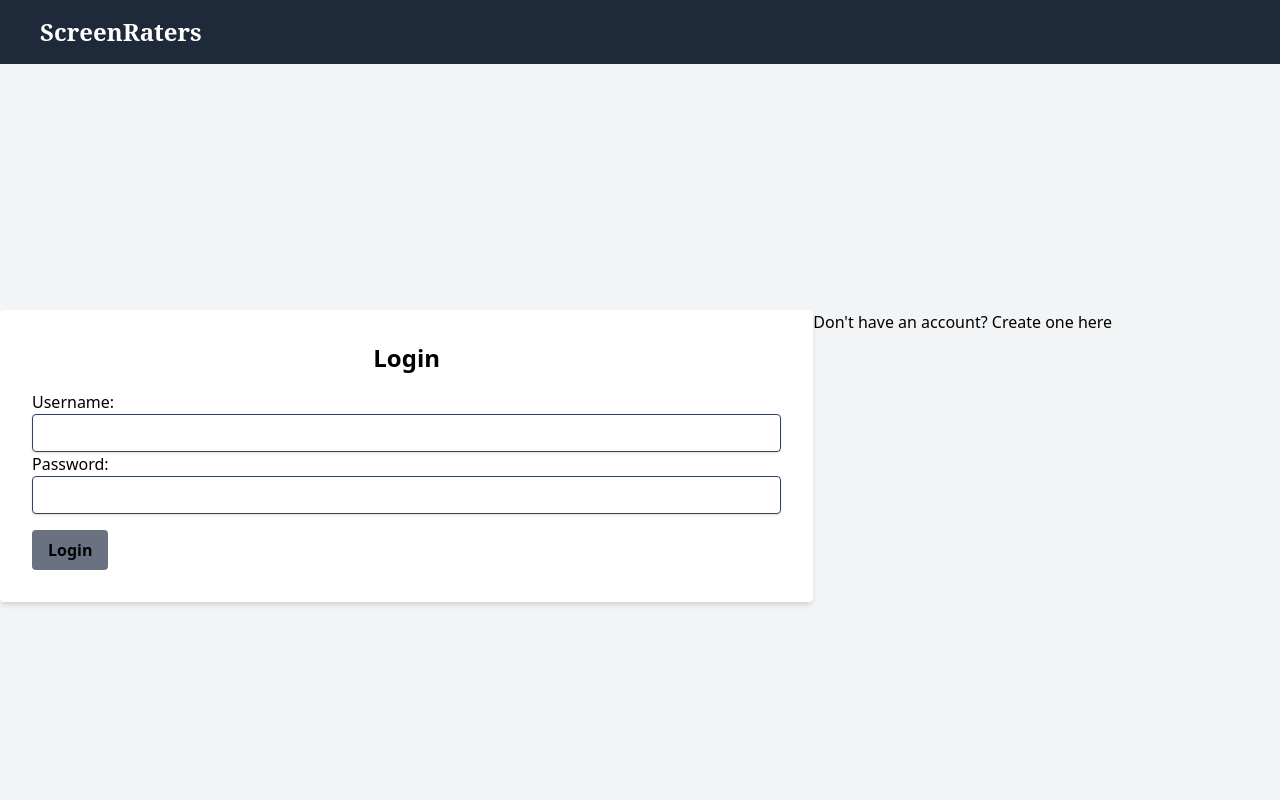
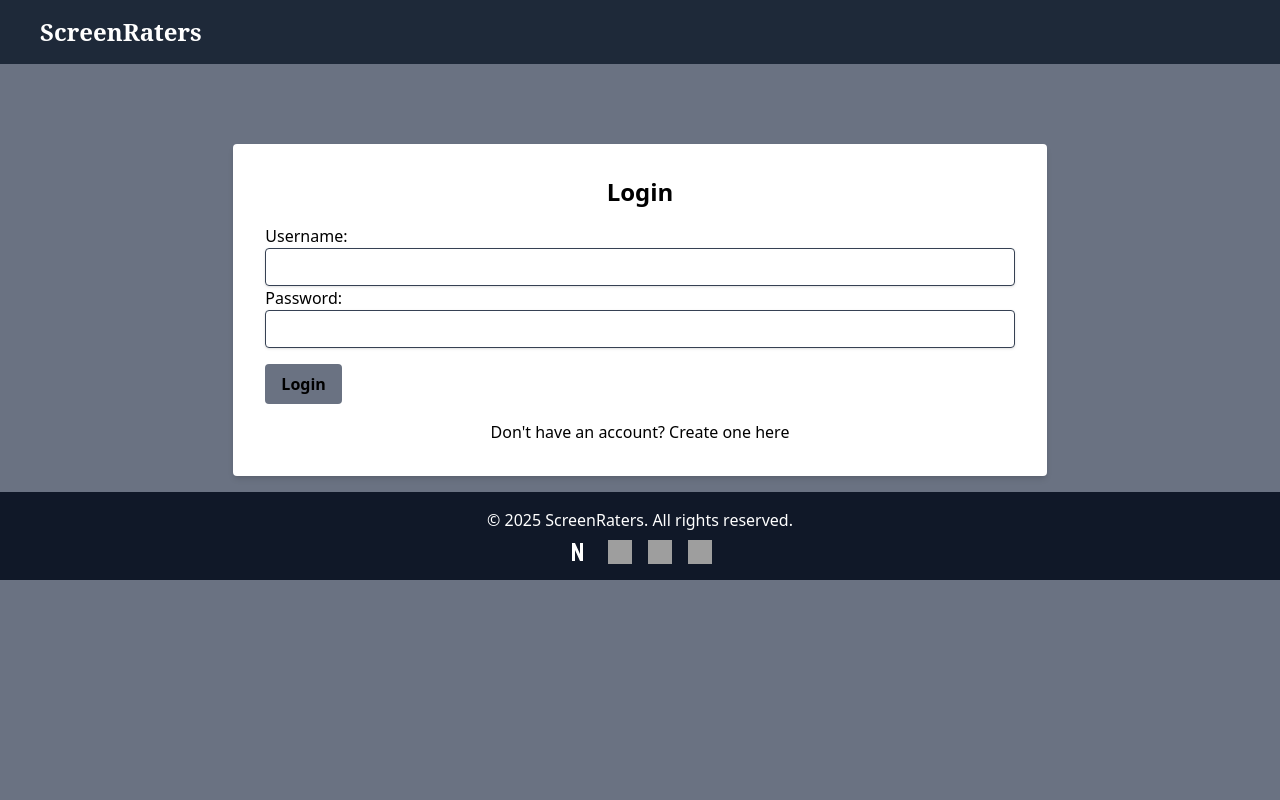
Before and after one commit to RiverH117/ScreenRaters, a React (Vite) app in the folder client/: page / in a window 1280 px wide. Shown: the top 800 px of the page. Built offline with nearby package versions, Linux system fonts and the light colour scheme; grey boxes are pictures that could not be loaded; a web font is replaced by a local one.

Commit message:
added styling to loginpage

```diff
--- a/client/src/index.css
+++ b/client/src/index.css
@@ -2,6 +2,11 @@
 
 @theme {
   --font-primary: "Kumar One", "serif";
+}
+@layer base {
+  body {
+    @apply bg-gray-500;
+  }
 }
 /* :root {
   font-family: Inter, system-ui, Avenir, Helvetica, Arial, sans-serif;
--- a/client/src/pages/CreateAccountPage.tsx
+++ b/client/src/pages/CreateAccountPage.tsx
@@ -18,13 +18,12 @@ const CreateAccountPage: React.FC = () => {
   };
 
   return (
-    <div className="w-full max-w-xs">
-      <div className="flex justify-center mt-20">
+    <div className="justify-items-center mt-20">
       <form
-          className="bg-gray shadow-md rounded px-8 py-8 pt-8 mb-4"
+        className="bg-white shadow-md rounded px-8 py-8 pt-8 mb-4"
         onSubmit={handleSubmit}
       >
-          <h1>Create Account</h1>
+        <h1 className="text-center text-2xl font-bold mb-4">Create Account</h1>
         <label>
           Username:
           <input
@@ -53,7 +52,6 @@ const CreateAccountPage: React.FC = () => {
         </button>
       </form>
     </div>
-    </div>
   );
 };
 
--- a/client/src/pages/LoginPage.tsx
+++ b/client/src/pages/LoginPage.tsx
@@ -27,8 +27,7 @@ const LoginPage: React.FC<LoginPageProps> = ({ onLogin }) => {
   };
 
   return (
-    <div className="flex flex-row items-center min-h-screen bg-gray-100">
-      <div className="flex flex-row justify-center">
+    <div className="justify-items-center mt-20">
       <form
         className="bg-white shadow-md rounded px-8 py-8 pt-8 mb-4"
         onSubmit={handleSubmit}
@@ -61,14 +60,11 @@ const LoginPage: React.FC<LoginPageProps> = ({ onLogin }) => {
         >
           Login
         </button>
-        </form>
-        <div className="">
-          <p className="">
+        <p className="text-center mt-4">
           Don't have an account?{" "}
           <Link to="/create-account">Create one here</Link>
         </p>
-        </div>
-      </div>
+      </form>
     </div>
   );
 };
```
Lines whose indentation alone changed are shown as unchanged.
